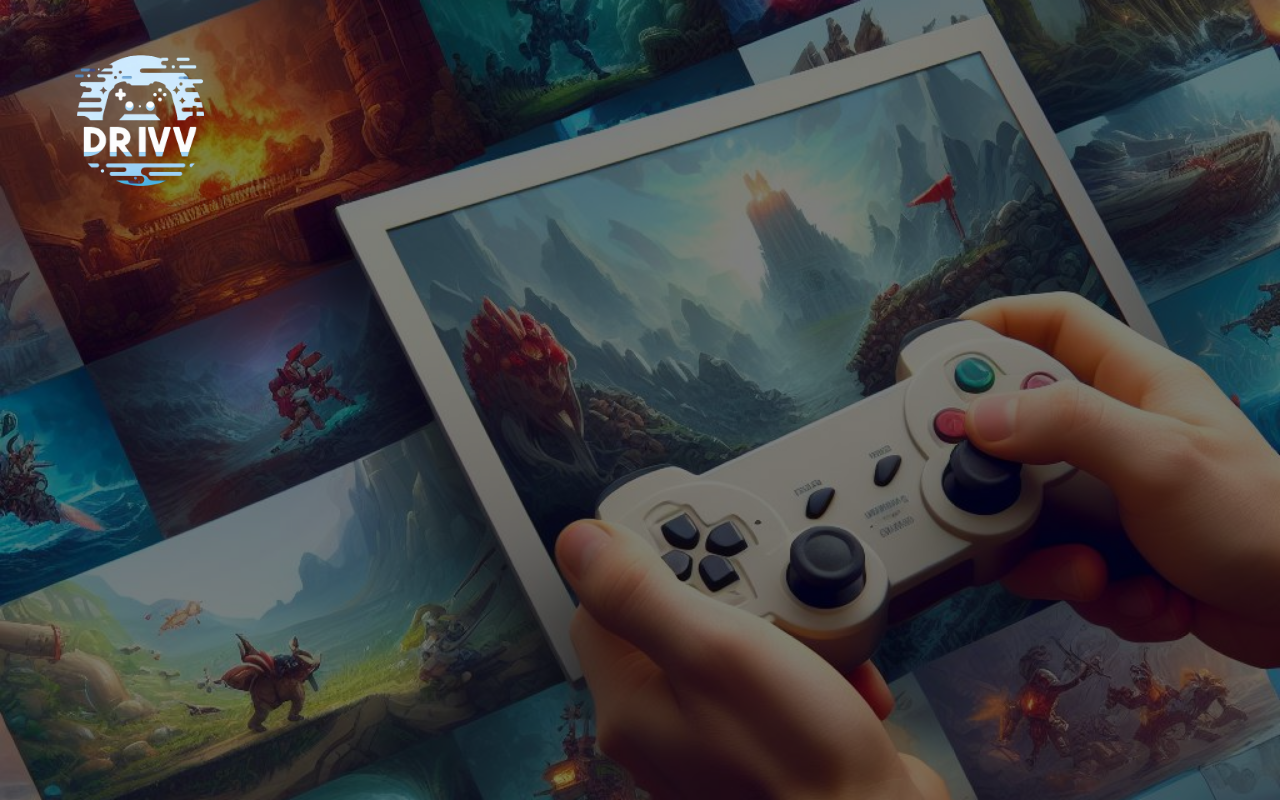
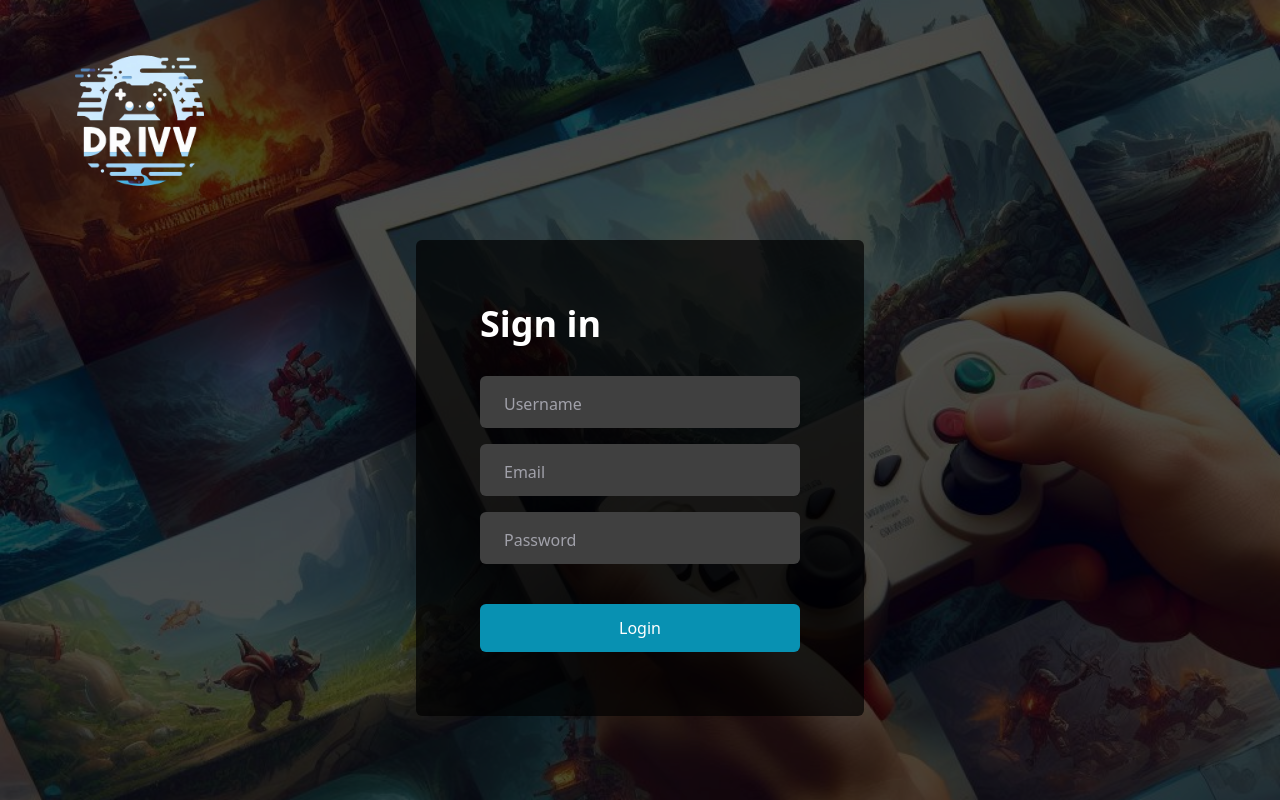
Before and after one commit to ahmbarreiros/DRIVV, a Next.js app: page /auth in a window 1280 px wide. Built offline with nearby package versions, Linux system fonts and the light colour scheme.

Commit message:
auth screen; input component

```diff
--- a/app/auth/page.tsx
+++ b/app/auth/page.tsx
@@ -1,11 +1,65 @@
+"use client";
+import { SetStateAction, useState } from "react";
+import Input from "@/components/Input";
+
 const Auth = () => {
+    const [username, setUsername] = useState("");
+    const [email, setEmail] = useState("");
+    const [password, setPassword] = useState("");
+
     return (
         <div className="relative h-full w-full bg-[url('/images/background.jpg')] bg-no-repeat bg-center bg-fixed bg-cover">
-            <div className="bg-black w-full h-full bg-opacity-50">
+            {/* TODO(alb): change opacity on large screens?*/}
+            <div className="bg-black w-full h-full bg-opacity-70">
                 <nav className="px-12 py-5">
                     <img src="/images/logo.png" alt="logo" className="h-48" />
                 </nav>
-                <div className=""></div>
+                <div className="flex justify-center">
+                    {/* TODO(alb): change width on large screens?*/}
+                    <div className="bg-black bg-opacity-70 px-16 py-16 self-center mt-2 w-2/5 max-w-md rounded-md w-full">
+                        <h2 className="text-white text-4xl mb-8 font-semibold">
+                            Sign in
+                        </h2>
+                        <div className="flex flex-col gap-4">
+                            <Input
+                                label="Username"
+                                onChange={(event: {
+                                    /* quick fix for parameter of type any*/
+                                    target: { value: SetStateAction<string> };
+                                }) => {
+                                    setUsername(event.target.value);
+                                }}
+                                id="username"
+                                value={username}
+                            />
+                            <Input
+                                label="Email"
+                                onChange={(event: {
+                                    /* quick fix for parameter of type any*/
+                                    target: { value: SetStateAction<string> };
+                                }) => {
+                                    setEmail(event.target.value);
+                                }}
+                                id="email"
+                                value={email}
+                            />
+                            <Input
+                                label="Password"
+                                onChange={(event: {
+                                    /* quick fix for parameter of type any*/
+                                    target: { value: SetStateAction<string> };
+                                }) => {
+                                    setPassword(event.target.value);
+                                }}
+                                id="password"
+                                value={password}
+                            />
+                        </div>
+                        <button className="bg-cyan-600 py-3 text-white rounded-md w-full mt-10 hover:bg-cyan-700 transition">
+                            Login
+                        </button>
+                    </div>
+                </div>
             </div>
         </div>
     );
--- /dev/null
+++ b/components/Input.tsx
@@ -0,0 +1,59 @@
+import React from "react";
+
+interface InputProps {
+    id: string;
+    onChange: any;
+    label: string;
+    value: string;
+    type?: string;
+}
+
+const Input: React.FC<InputProps> = ({ id, onChange, label, value, type }) => {
+    return (
+        <div className="relative">
+            <input
+                value={value}
+                type={type}
+                onChange={onChange}
+                id={id}
+                // TODO(alb): Play around with these values
+                // see what works out!
+                className="
+            block
+            rounded-md
+            px-6 pt-6 pb-1
+            w-full
+            text-md text-white
+            bg-neutral-700
+            appearance-none
+            focus:outline-none focus:ring-0
+            peer"
+                placeholder=" "
+            />
+            <label
+                // TODO(alb): Play around with these values
+                // see what works out!
+                className="
+                absolute
+                text-md
+                text-zinc-400
+                duration-150
+                transform
+                -translate-y-3
+                scale-75
+                top-4
+                z-10
+                origin-[0]
+                left-6
+                peer-placeholder-shown:scale-100
+                peer-placeholder-shown:translate-y-0
+                peer-focus:scale-75
+                peer-focus:-translate-y-3"
+                htmlFor={id}
+            >
+                {label}
+            </label>
+        </div>
+    );
+};
+export default Input;
```
